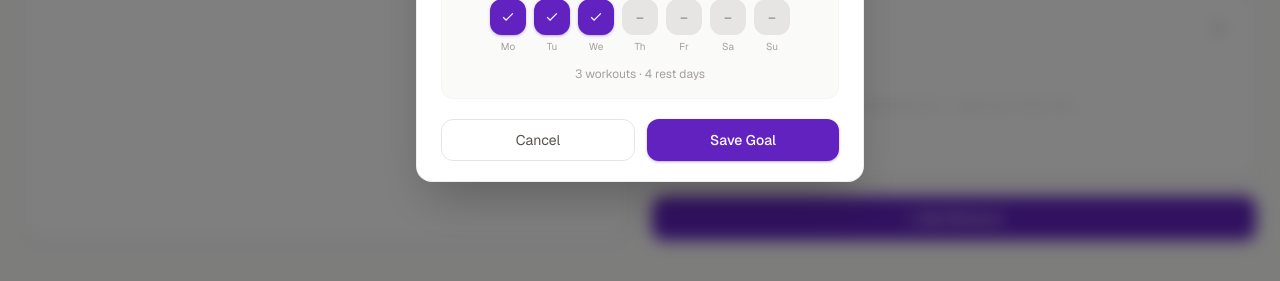
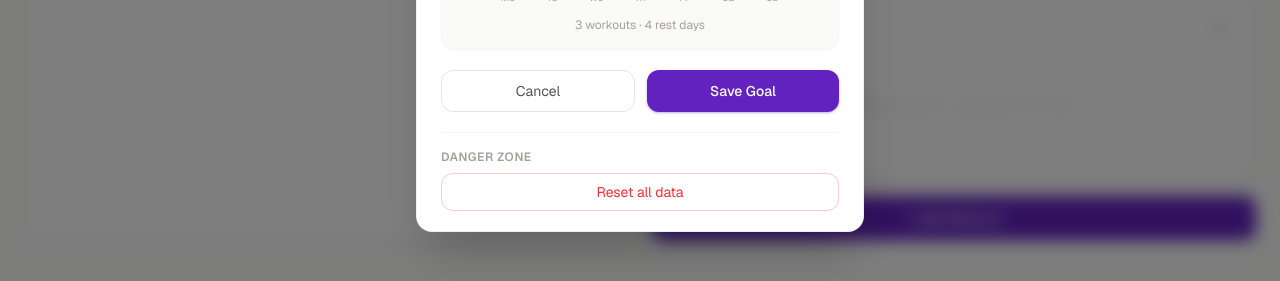
Before and after one commit to AnastasiaT18/tum-web-lab6, a React (Vite) app in the folder gainmap/: page / in a window 1280 px wide. Both pictures are taken after a click on the button 907 px from the left and 161 px from the top of the page. Shown: the part 468-749 px from the top of the page. Built offline with nearby package versions, Linux system fonts and the light colour scheme.

Commit message:
Add button to reset all data

```diff
--- a/gainmap/src/App.jsx
+++ b/gainmap/src/App.jsx
@@ -159,6 +159,7 @@ function App() {
         onClose={()=>setIsGoalModalOpen(false)}
         onSave={updateWeeklyGoal}
         weeklyGoal={weeklyGoal}
+        onReset = {()=>{localStorage.clear(); setWorkouts([]); setWeeklyGoal(3); setCustomExercises([]);}}
       />
 
       <WorkoutModal
--- a/gainmap/src/components/GoalSettingsModal.jsx
+++ b/gainmap/src/components/GoalSettingsModal.jsx
@@ -1,7 +1,7 @@
 import { IoMdCheckmark } from "react-icons/io";
 import {useState } from "react"
 
-function GoalSettingsModal ({ isModalOpen, onClose, onSave, weeklyGoal}){
+function GoalSettingsModal ({ isModalOpen, onClose, onSave, weeklyGoal, onReset}){
 
     const [goal, setGoal] = useState(String(weeklyGoal));
 
@@ -65,8 +65,12 @@ function GoalSettingsModal ({ isModalOpen, onClose, onSave, weeklyGoal}){
                     </div>
                 </div>
 
+
+
                     {/* Footer */}
-                    <div className="flex gap-3 px-6 pb-5">
+                    <div className="flex flex-col gap-3 px-6 pb-5">
+
+                        <div className="flex flex-row gap-3">
                             <button
                                 onClick={onClose}
                                 className="flex-1 px-4 py-2.5 rounded-xl border border-stone-200 dark:border-stone-700 text-stone-600 dark:text-stone-300 text-sm hover:bg-stone-50 dark:hover:bg-stone-800 transition-colors">
@@ -82,6 +86,16 @@ function GoalSettingsModal ({ isModalOpen, onClose, onSave, weeklyGoal}){
                                 Save Goal
                             </button>
                         </div>
+                        <div className="border-t border-stone-100 dark:border-stone-800 pt-4 mt-2">
+                            <p className="text-xs font-semibold uppercase tracking-wider text-stone-400 mb-2">Danger Zone</p>
+                            <button
+                                onClick={() => { if (window.confirm("Reset all data? This cannot be undone.")) { onReset(); onClose(); } }}
+                                className="w-full px-4 py-2 rounded-xl border border-red-200 dark:border-red-900 text-red-500 text-sm hover:bg-red-50 dark:hover:bg-red-950 transition-colors"
+                            >
+                                Reset all data
+                            </button>
+                        </div>
+                    </div>
                 </div>
             </div>
     );
```
Lines whose indentation alone changed are shown as unchanged.
